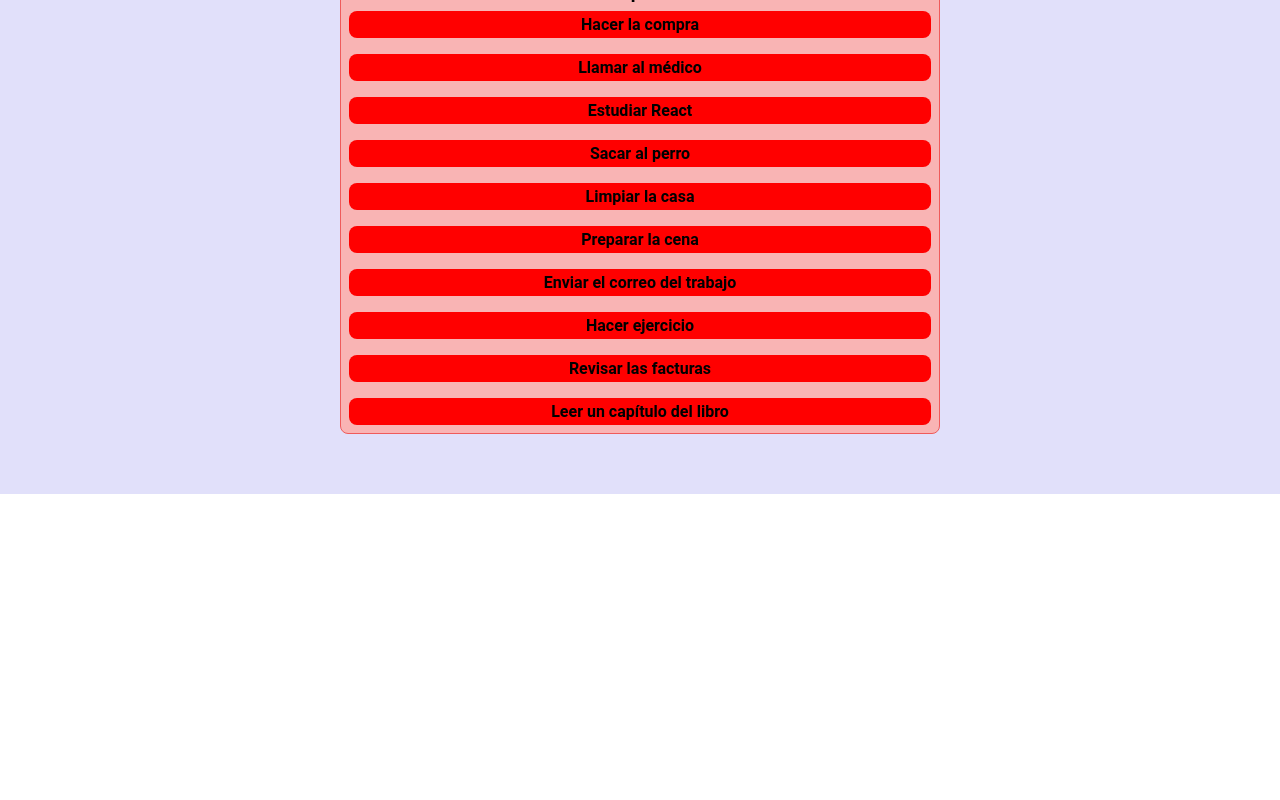
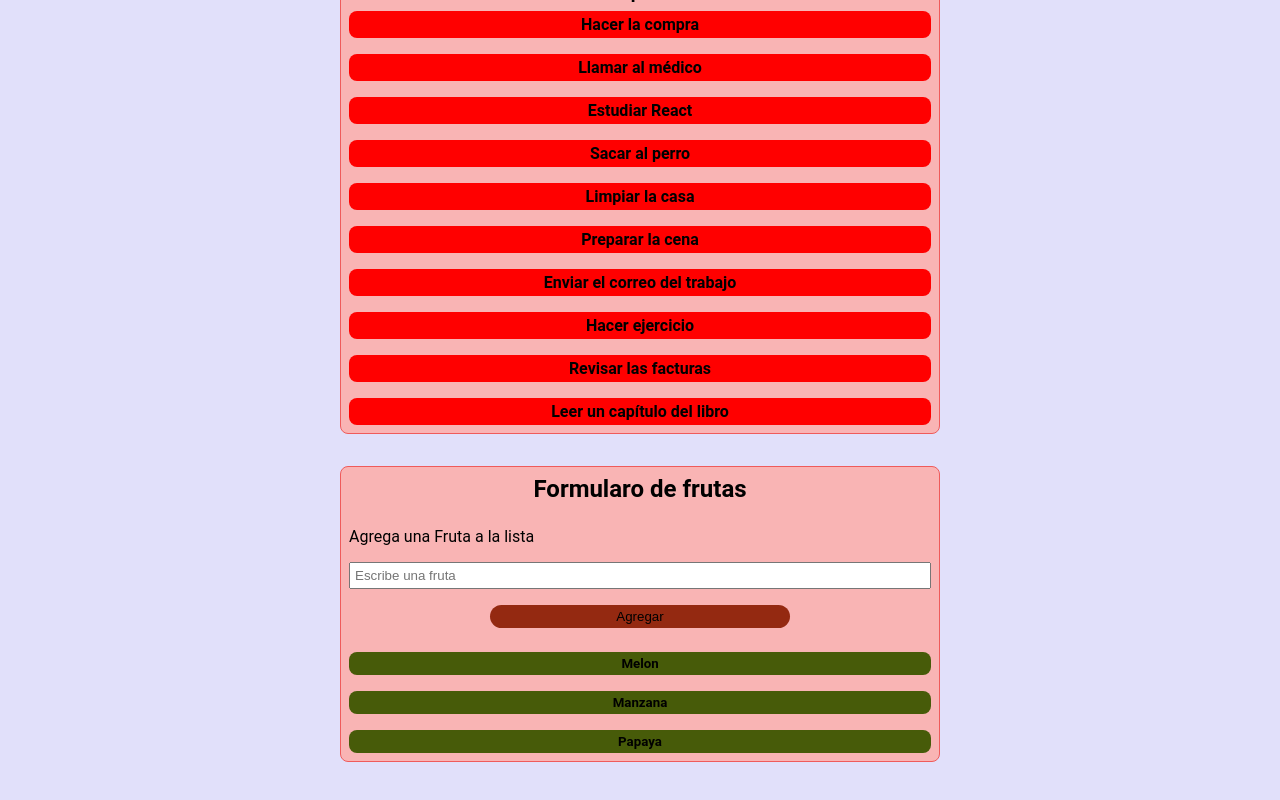
Before and after one commit to javier-ibanez-vizuete/react-condicionales-listas, a React (Vite) app: page / in a window 1280 px wide. Shown: the part 1115-1915 px from the top of the page. Before the commit the page ends 1609 px from the top, so only its background shows below. Built offline with nearby package versions, Linux system fonts and the light colour scheme.

Commit message:
add a fruit list and an input to add new fruits to the list

```diff
--- a/src/App.jsx
+++ b/src/App.jsx
@@ -1,3 +1,4 @@
+import { AddFruitForm } from "./components/AddFruitForm/AddFruitForm";
 import { NameList } from "./components/NameList/NameList";
 import { ProductList } from "./components/ProductList/ProductList";
 import { TaskList } from "./components/TaskList/TaskList";
@@ -9,6 +10,7 @@ export const App = () => {
 			<NameList />
 			<ProductList />
 			<TaskList />
+			<AddFruitForm />
 		</div>
 	);
 };
--- /dev/null
+++ b/src/components/AddFruitForm/AddFruitForm.jsx
@@ -0,0 +1,48 @@
+import { useState } from "react";
+import "./AddFruitForm.css";
+
+const INITIAL_FRUIT_LIST = ["Melon", "Manzana", "Papaya"];
+
+export const AddFruitForm = () => {
+	const [fruits, setFruits] = useState(INITIAL_FRUIT_LIST);
+	const [inputValue, setInputValue] = useState("");
+
+	const handleInputChange = (event) => {
+		const { value } = event.target;
+		setInputValue(value);
+	};
+
+	const handleFormSubmit = (event) => {
+		event.preventDefault();
+
+		if (!inputValue.length) return setError;
+		setFruits((prev) => [...prev, inputValue]);
+		setInputValue("");
+	};
+
+	return (
+		<div className="exercise-container">
+			<h2 className="title">Formularo de frutas</h2>
+			<form action="#" method="get" className="form" onSubmit={handleFormSubmit}>
+				<label htmlFor="inputFruit">Agrega una Fruta a la lista</label>
+				<input
+					type="text"
+					name="inputFruit"
+					id="inputFruit"
+					value={inputValue}
+					placeholder="Escribe una fruta"
+					onChange={handleInputChange}
+				/>
+				<button type="submit">Agregar</button>
+			</form>
+			<ul className="list-item">
+				{!fruits.length > 0 && <h4>HOLA</h4>}
+				{fruits.map((fruit, index) => (
+					<li key={`${fruit}-${index}`} className="item">
+						<h5>{fruit}</h5>
+					</li>
+				))}
+			</ul>
+		</div>
+	);
+};
--- a/src/index.css
+++ b/src/index.css
@@ -153,3 +153,19 @@ h1 {
 .item:active {
 	box-shadow: inset 0px 0px 5px 1px rgba(0, 0, 0, 0.5);
 }
+
+.form {
+	display: flex;
+	flex-direction: column;
+	gap: 1rem;
+}
+
+.form > button {
+	align-self: center;
+
+	background-color: var(--btn-secondary-color);
+	width: 300px;
+	padding: var(--spacing-xs);
+	border-radius: var(--border-btn);
+	border: none;
+}
```
Also changed, not shown: src/components/AddFruitForm/AddFruitForm.css (added).
